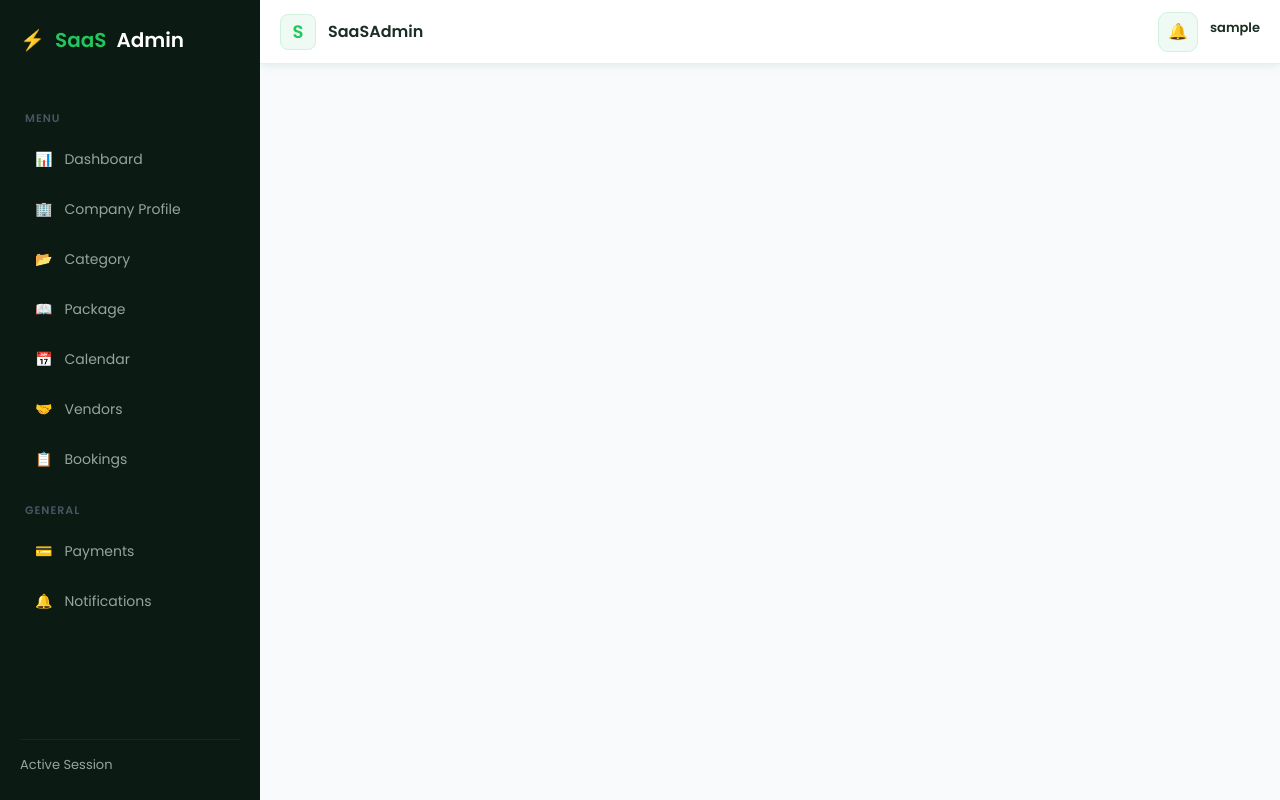
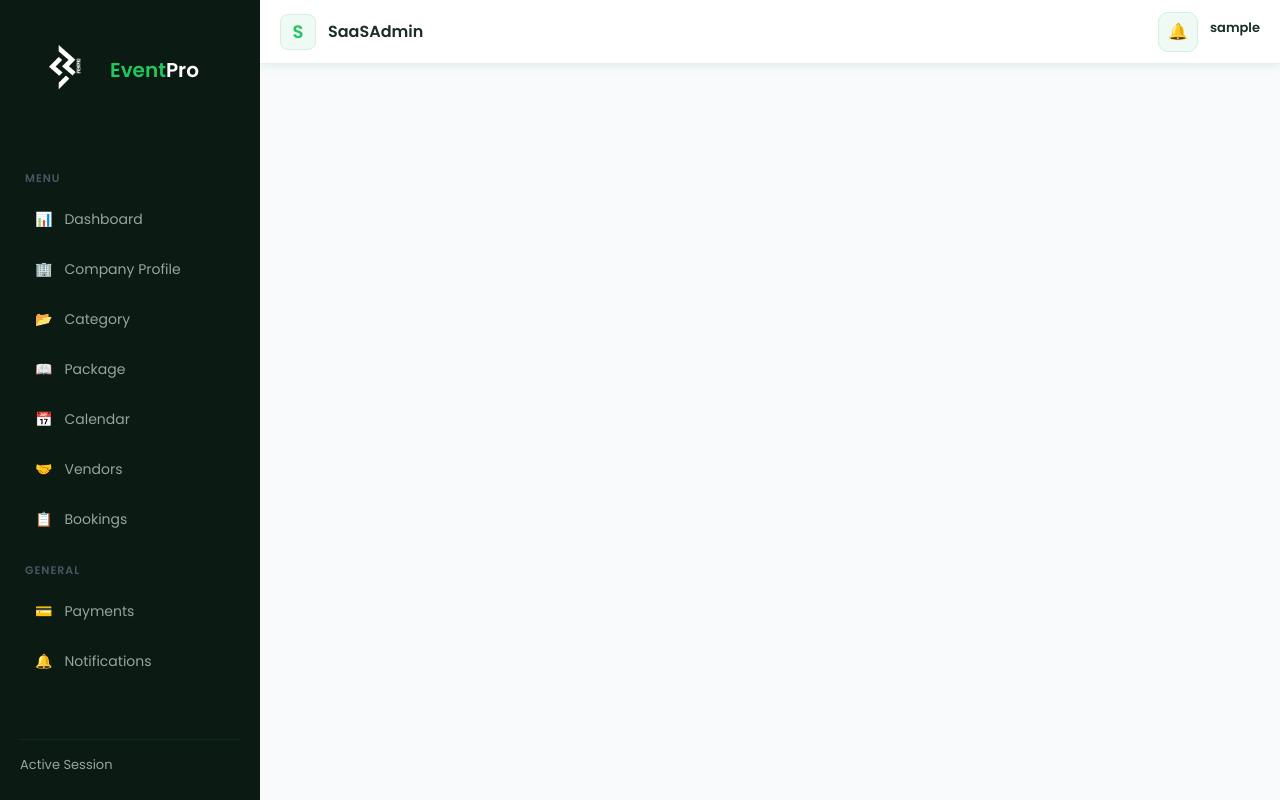
Before and after one commit to AliaSham/event_saas, a PHP site: page /admin/header.php in a window 1280 px wide. Run offline with PHP 8.4, Linux system fonts and the light colour scheme; the visitor is signed in with stand-in values (Sample User, id 1); data that the repository does not hold is empty.

Commit message:
Update logos and header styling

```diff
--- a/admin/header.php
+++ b/admin/header.php
@@ -85,9 +85,17 @@ if ($company_id && isset($conn)) {
     font-size: 20px;
     font-weight: 600;
     margin-bottom: 35px;
+
     display: flex;
     align-items: center;
-            gap: 10px;
+
+    gap: 0px;
+}
+
+.sidebar-logo {
+    width: 90px;
+    height: 90px;
+    object-fit: contain;
 }
 
         .sidebar-brand span { color: var(--primary-color); }
@@ -308,7 +316,15 @@ $current_dir  = basename(dirname($_SERVER['PHP_SELF']));
 ?>
 
 <aside class="sidebar">
-    <div class="sidebar-brand">⚡ <span>SaaS</span>Admin</div>
+    <div class="sidebar-brand">
+
+    <img src="/event_saas/assets/images/logo2.png"
+         alt="Event Pro Logo"
+         class="sidebar-logo">
+
+    <span>Event</span>Pro
+
+</div>
     <div class="menu-section-label">Menu</div>
     <ul class="sidebar-menu">
         <li class="<?= ($current_file == 'dashboard.php' || $current_file == 'index.php' && $current_dir == 'admin') ? 'active-page' : '' ?>">
```
Also changed, not shown: customer/header.php (+23 -19 lines), assets/images/logo2.png (added), 1 other file. Lines whose indentation alone changed are shown as unchanged.
